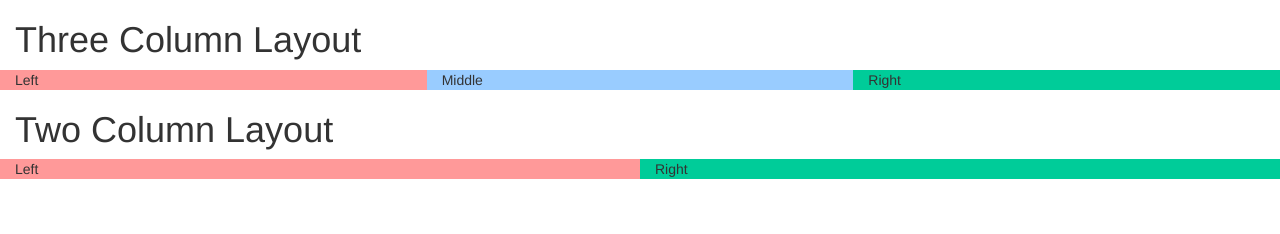
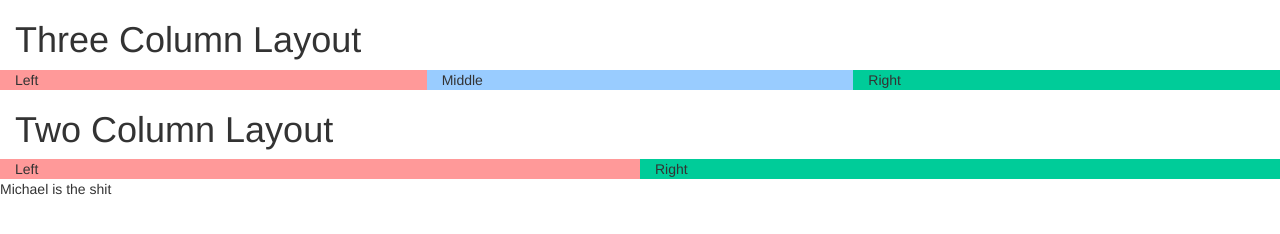
Before and after one commit to lauramcneish/bootstrap, a plain HTML site: page index.html in a window 1280 px wide. Drawn offline with nearby package versions, Linux system fonts and the light colour scheme.

Commit message:
2nd Commit

```diff
--- a/index.html
+++ b/index.html
@@ -23,7 +23,7 @@
 		</div>
 
 	</div>
-
+	<p> Michael is the shit </p>
 	<script src="assets/script.js"> </script>
     <script src="https://ajax.googleapis.com/ajax/libs/jquery/1.11.3/jquery.min.js"></script>
 	<script src="https://maxcdn.bootstrapcdn.com/bootstrap/3.3.5/js/bootstrap.min.js"></script>
```
